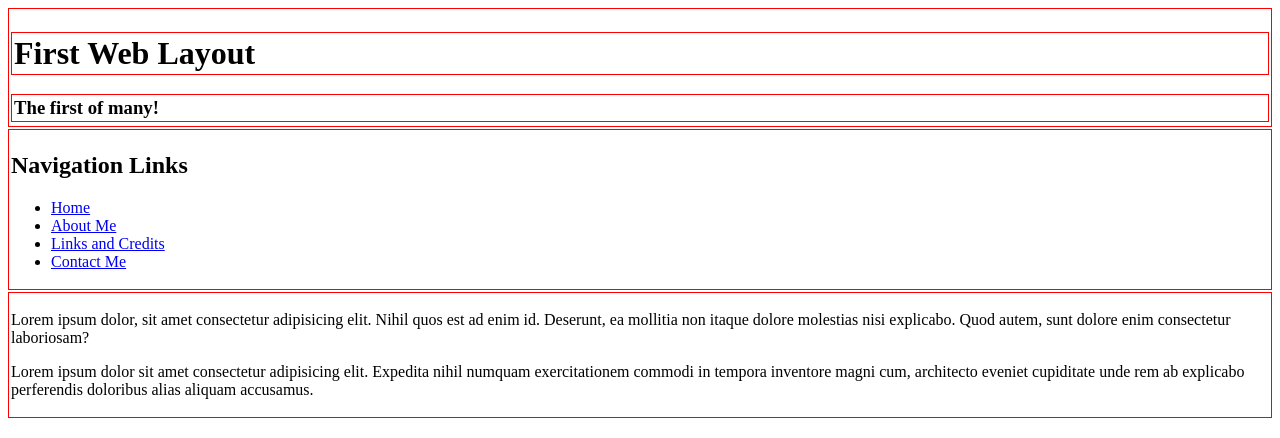
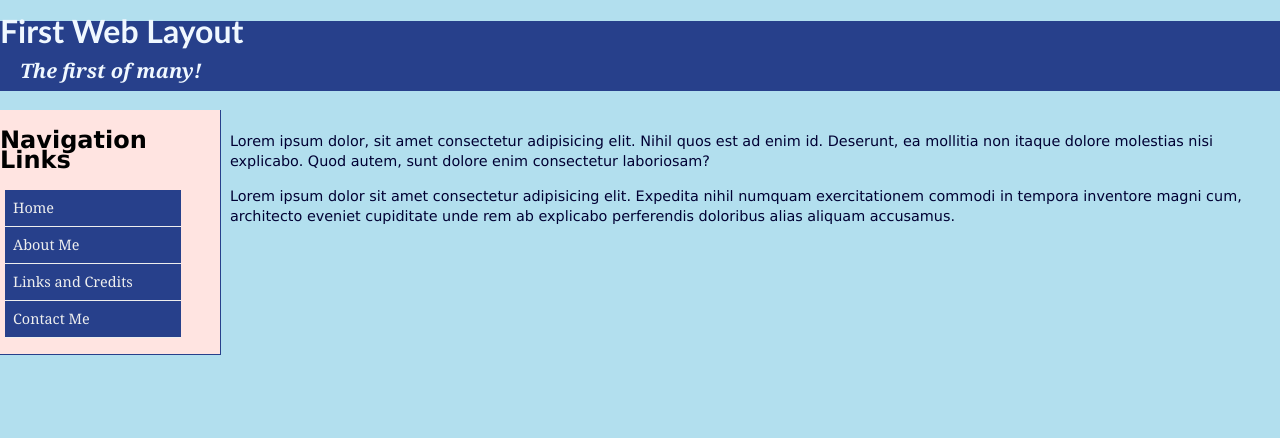
Before and after one commit to coderbenny/my-practice, a plain HTML site: page index2.html in a window 1280 px wide. Drawn offline with Linux system fonts and the light colour scheme; files that its build step writes are made by us from their sources.

Commit message:
css for navbar

```diff
--- a/index2.html
+++ b/index2.html
@@ -5,7 +5,7 @@
 <meta http-equiv="Content-Type" content="text/html; charset=UTF-8">
    <title>My First Layout</title>
 
-<link rel="stylesheet" href="css/layout.css" type="text/css" media="screen">
+<link rel="stylesheet" href="layout.css" type="text/css" media="screen">
 
 </head>
 
--- a/layout.css
+++ b/layout.css
@@ -1,5 +1,92 @@
-#heading, #brand, #tagline, #sidebar, #maincontent {
-    border: 1px solid red;
-    padding: 2px;
-    margin-bottom: 2px;
+
+
+body {
+   background-color: #b2dfee;
+   font-family: Verdana, Helvetica, Arial, sans-serif;
+   line-height: 125%;
+   padding: 0;
+   margin: 0;
 }
+
+h1 {
+    font-size: 2em;
+}
+
+h2 {
+    font-size: 1.5em;
+}
+
+h3 {
+    font-size: 1.25em;
+ }
+
+ p, li {
+    font-size: .9em;
+    color: #000033;
+ }
+
+ /*** layout ***/
+#heading {
+    background-color: #27408B;
+    color: #f0f8ff;
+    padding: 0;
+    margin: 0;
+
+}
+
+#brand {
+    font-family: "Trebuchet MS", Arial, Helvetica, sans-serif;
+    margin-bottom: 10px;
+}
+
+#tagline {
+    font-style: italic;
+    font-family: Georgia, Times, "Times New Roman", serif;
+    padding: 10px 20px;
+    margin: 0;
+    color: #f0f8ff;
+}
+
+#sidebar {
+    width: 220px;
+    background-color: #ffe4e1;
+    top: 110px;
+    border-right: 1px solid #27408b;
+   border-bottom: 1px solid #27408b;
+}
+
+#maincontent {
+    top: 117px;
+    left: 230px;
+}
+
+#header{
+    width: 100%;
+}
+/*** end layout ***/
+#header, #sidebar, #maincontent {
+    position: absolute;
+ }
+
+ /*** Navigation ***/
+
+#navlist {
+    margin-left: 0;
+    padding-left: 0;
+    list-style-type: none;
+    font-family: Georgia, "Times New Roman", Times, serif;
+ }
+
+ #navlist a {
+    display: block;
+    padding: 8px;
+    width: 160px;
+    background-color: #27408b;
+    border-bottom: 1px solid #eee;
+    margin-left: 5px;
+ }
+
+ #navlist a:link, #navlist a:visited {
+    color: #eeeeee;
+    text-decoration: none;
+ }
```
